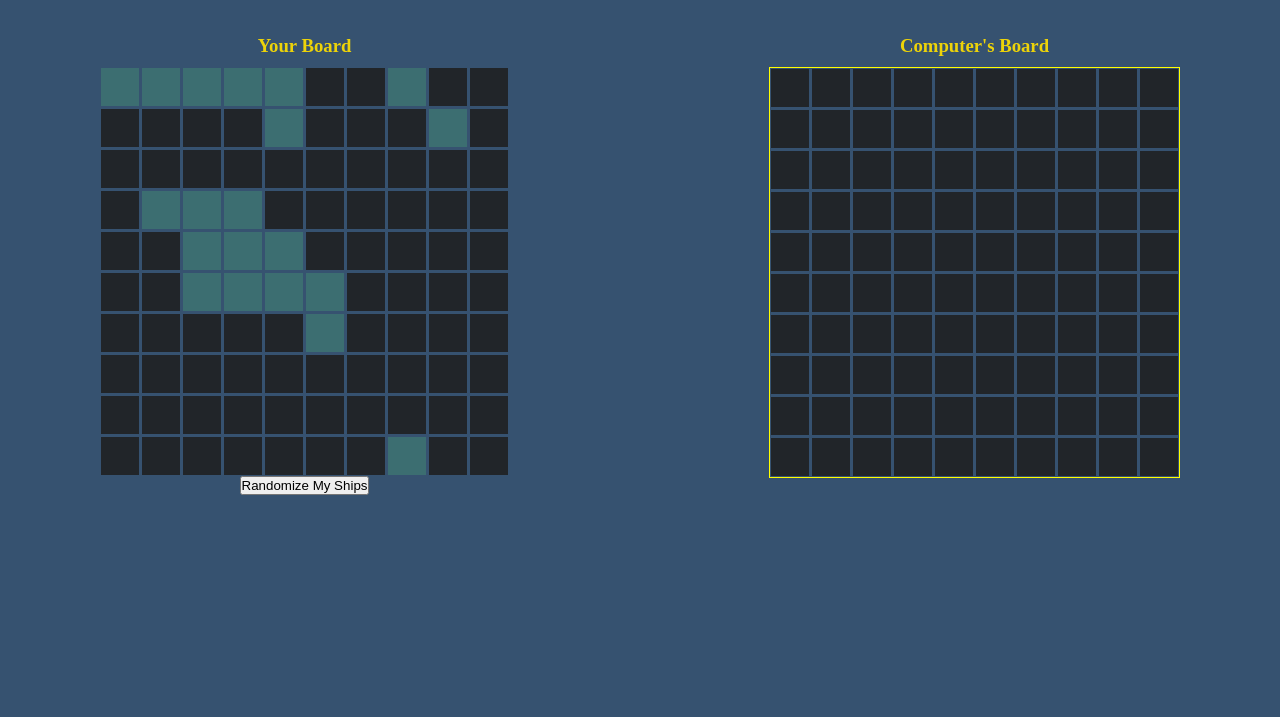
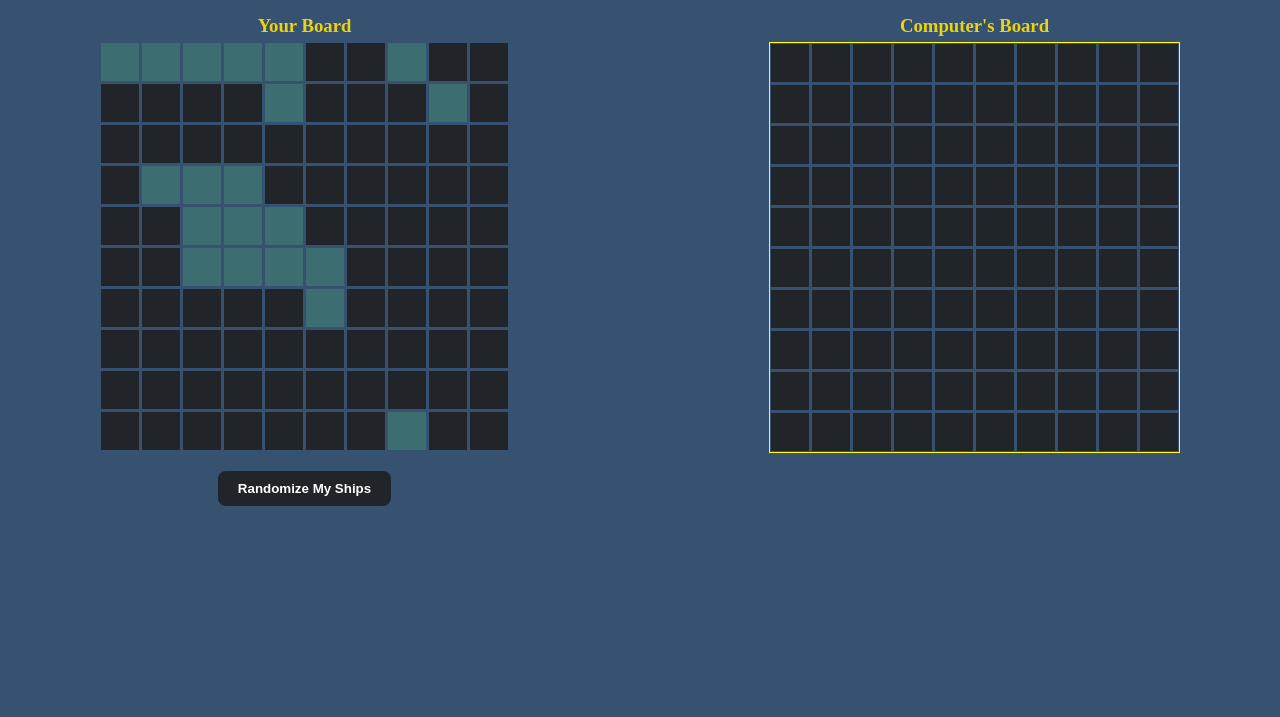
Before and after one commit to navjotmaan/Battleship, a website with bundled scripts: page src/index.html in a window 1280 px wide. Shown: the part 83-800 px from the top of the page. Built offline with nearby package versions, Linux system fonts and the light colour scheme.

Commit message:
style randomize button

```diff
--- a/src/style.css
+++ b/src/style.css
@@ -2,6 +2,12 @@
     margin: 0;
     padding: 0;
     box-sizing: border-box;
+}
+
+body {
+    background: #365270;
+    text-align: center;
+    font-family:'Times New Roman', Times, serif;
 }
 
 .board {
@@ -9,7 +15,7 @@
     grid-template-columns: repeat(10, 40px);
     grid-template-rows: repeat(10, 40px);
     gap: 1px;
-    margin-top: 10px;
+    margin-top: 5px;
 }
 
 .board.active {
@@ -28,13 +34,7 @@
     display: flex;
     gap: 200px;
     justify-content: space-between;
-    margin: 50px 100px;
-}
-
-body {
-    background: #365270;
-    text-align: center;
-    font-family:'Times New Roman', Times, serif;
+    margin: 40px 100px;
 }
 
 h1 {
@@ -48,7 +48,7 @@ h1 {
     justify-content: center;
     gap: 30px;
     align-items: center;
-    margin-top: 20px;
+    margin-top: 10px;
 }
 
 #heading img {
@@ -59,3 +59,14 @@ h1 {
 .board-name {
     color: #edd309;
 }
+
+#randomize {
+    padding: 10px 20px;
+    background-color: #212529;
+    color: white;
+    border-radius: 8px;
+    margin-top: 20px;
+    border: none;
+    cursor: pointer;
+    font-weight: bold;
+}
```
